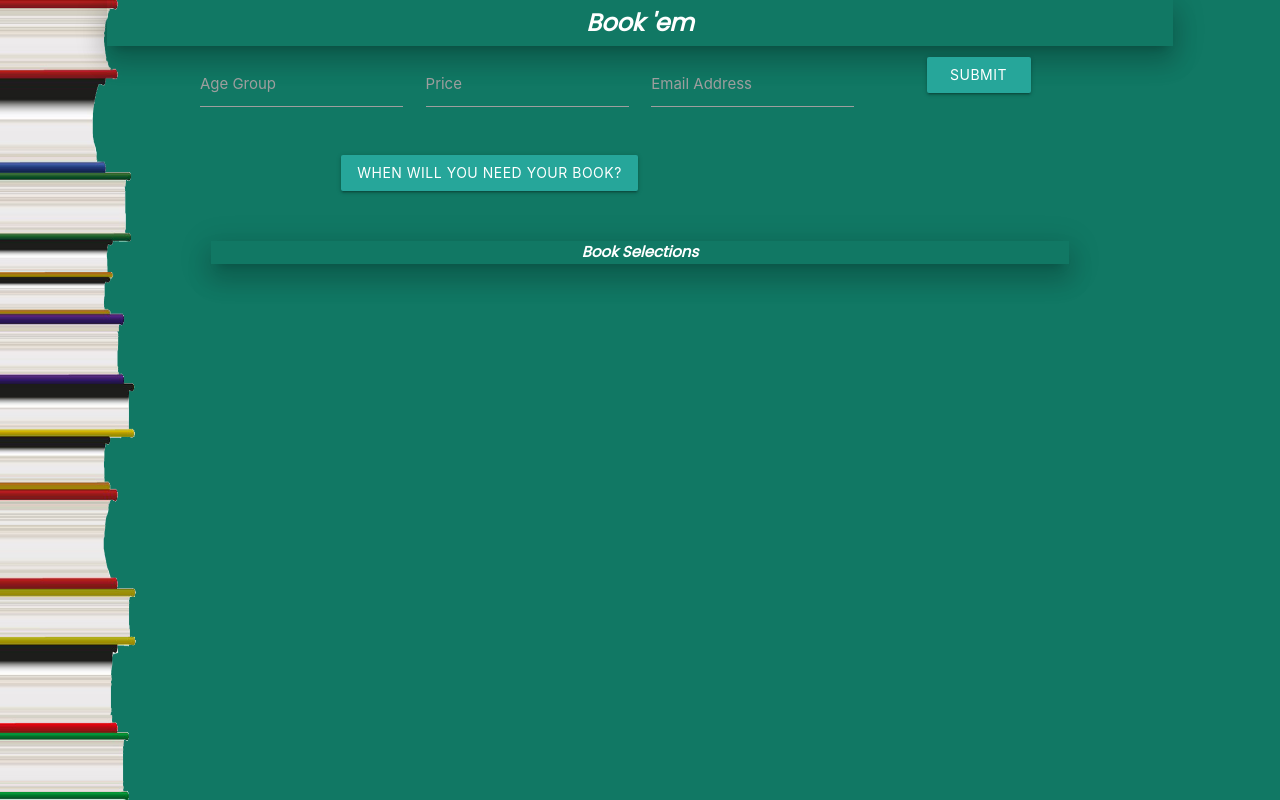
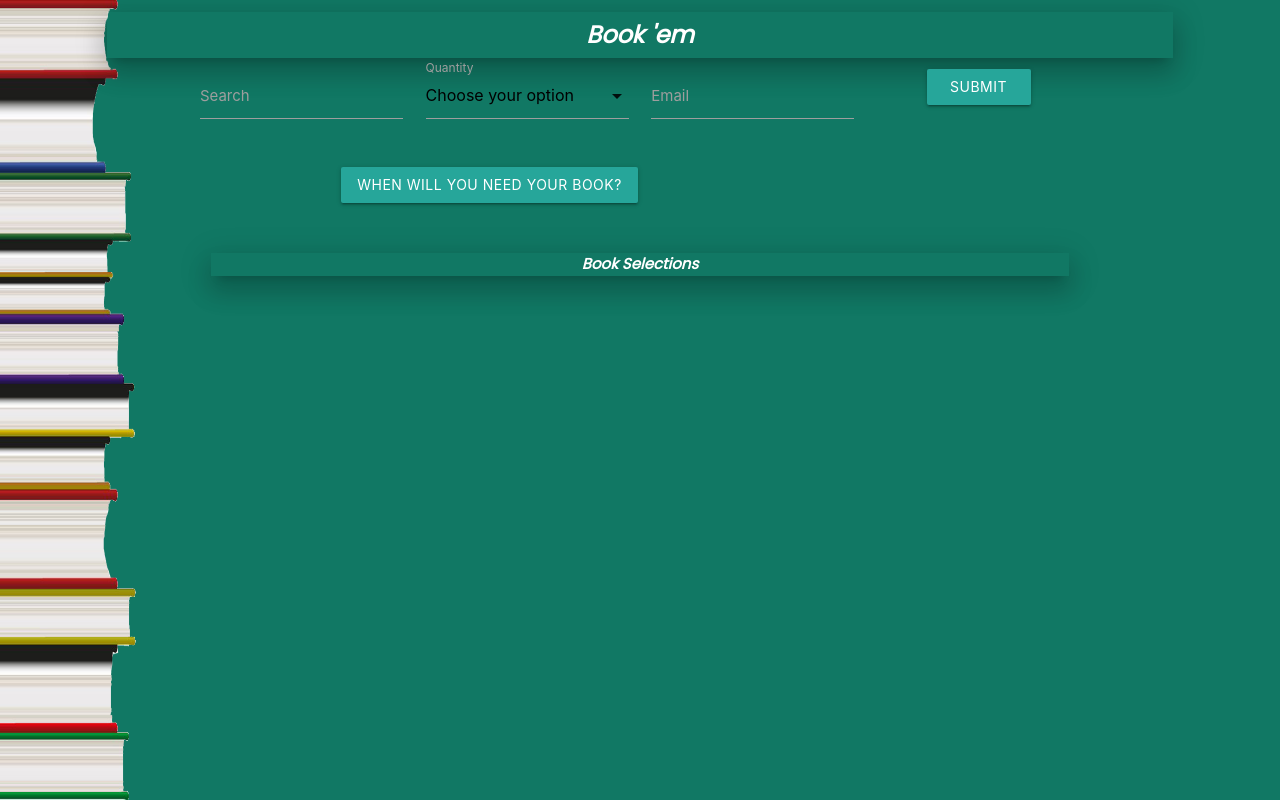
Before and after one commit to ericafwalsh/Team_JCE_repo, a plain HTML site: page project1/sample.html in a window 1280 px wide. Drawn offline with nearby package versions, Linux system fonts and the light colour scheme.

Commit message:
upupandaway

```diff
--- a/project1/assets/style.css
+++ b/project1/assets/style.css
@@ -20,10 +20,11 @@ body {
 
 .header {
     text-align: center;
-    /* padding: 4px; */
     font-size: 24px;
     font-family: 'Poppins', sans-serif;
     vertical-align: middle;
+   margin-top: 12px;
+
 }
 
 .headerText {
--- a/project1/sample.html
+++ b/project1/sample.html
@@ -32,16 +32,25 @@
     <div class="container">
       <div class="row">
         <div class="input-field col s3">
-          <input id="age_group" type="text" class="validate">
-          <label for="age_group">Age Group</label>
+          <input id="Search" type="text" class="validate">
+          <label for="Search">Search</label>
         </div>
+
+        <!-- number dropdown selector  -->
         <div class="input-field col s3">
-          <input id="price" type="text" class="validate">
-          <label for="price">Price</label>
+            <select>
+              <option value="" selected>Choose your option</option>
+              <option value="1">1</option>
+              <option value="5">5</option>
+              <option value="10">10</option>
+            </select>
+            <label>Quantity</label>
           </div>
+
+        <!-- email w/validation -->
         <div class="input-field col s3">
-          <input id="email_address" type="text" class="validate">
-          <label for="email_address">Email Address</label>
+        <input id="email" type="email" class="validate">
+        <label for="email">Email</label>
       </div>
 
       <!-- Submit Botton -->
@@ -52,7 +61,6 @@
 
       <!-- Date Form! -->
       <div class="input-field col s8">
-
         <a class='dropdown-trigger btn' href='#' data-target='dropdown1'>When will you need your book?</a>
 
         <!-- Dropdown Structure -->
@@ -63,28 +71,27 @@
           <li><a href="#" class="dropdown-item" data-name="Christmas Day">Christmas</a></li>
           <li><a href="#" class="dropdown-item" data-name="Chanukah/Hanukkah (first day)">Hanukkah</a>
           <li class="divider" tabindex="-1"></li>
-              <li><a href="#" class="dropdown-item" data-name="other" id="other_event">Enter a birthday or anniversary</a></li>
+          <li><a href="#" class="dropdown-item" data-name="other" id="other_event">Enter a birthday or anniversary</a>
+          </li>
         </ul>
       </div>
 
       <!-- Custom date range -->
       <div class="input-field col s4" id="customDateForm">
-
         <form>
           <div class="form-group">
             <label for="exampleInputEmail1">Enter your custom date</label>
-                    <input type="date" class="form-control" id="userProvidedDate" aria-describedby="emailHelp" placeholder="2019-06-01">
+            <input type="date" class="form-control" id="userProvidedDate" aria-describedby="emailHelp"
+              placeholder="2019-06-01">
           </div>
           <button type="submit" class="btn btn-primary" id="otherSubmit" min="2019-04-26">Submit</button>
         </form>
-
       </div>
-
-
     </div>
 
     <!-- Empty div to show days reminaing -->
     <div id="daysRemaining"></div>
+
     <!-- Book Selections -->
     <div>
       <div class="col s12">
```
Lines whose indentation alone changed are shown as unchanged.
